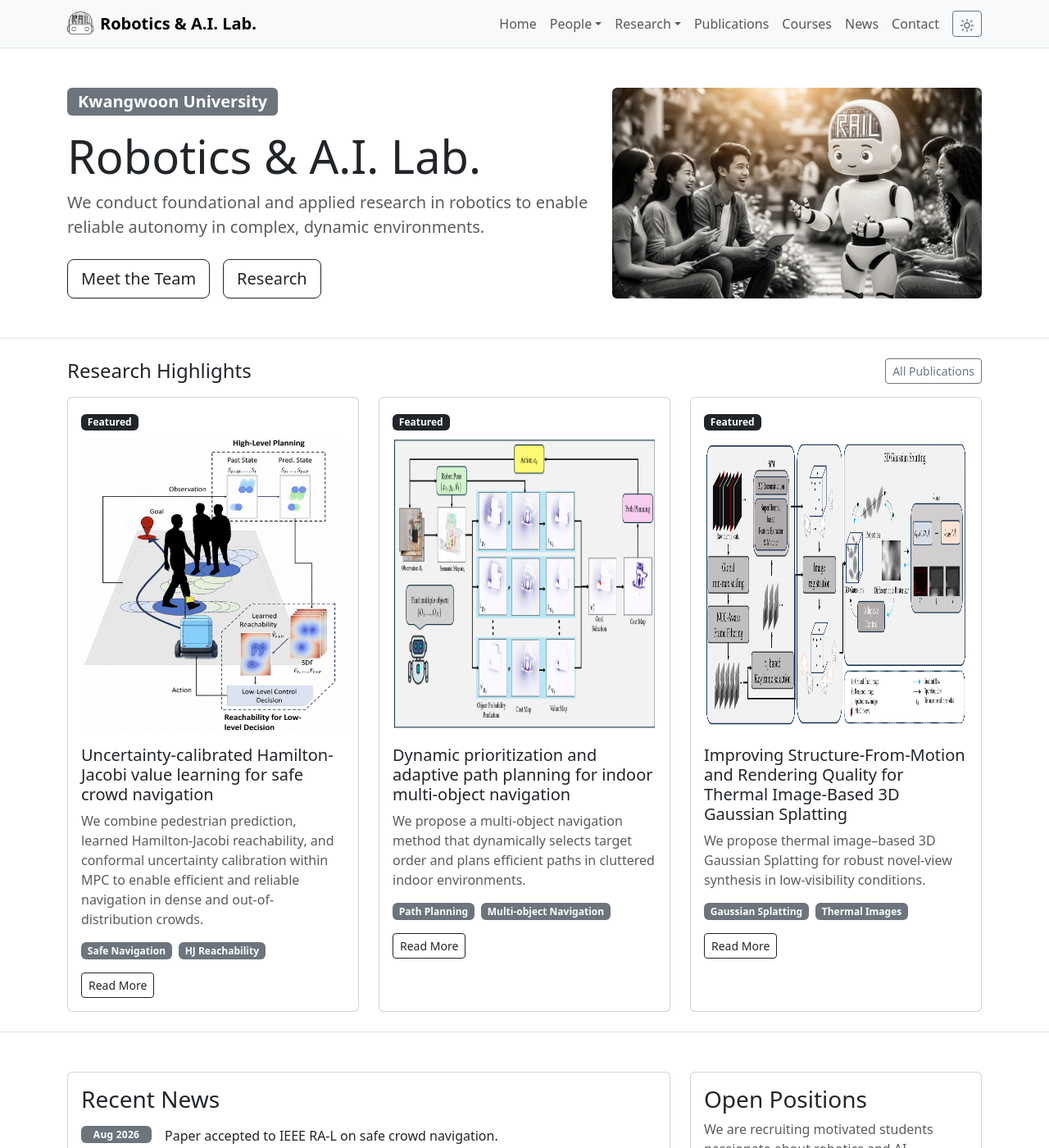
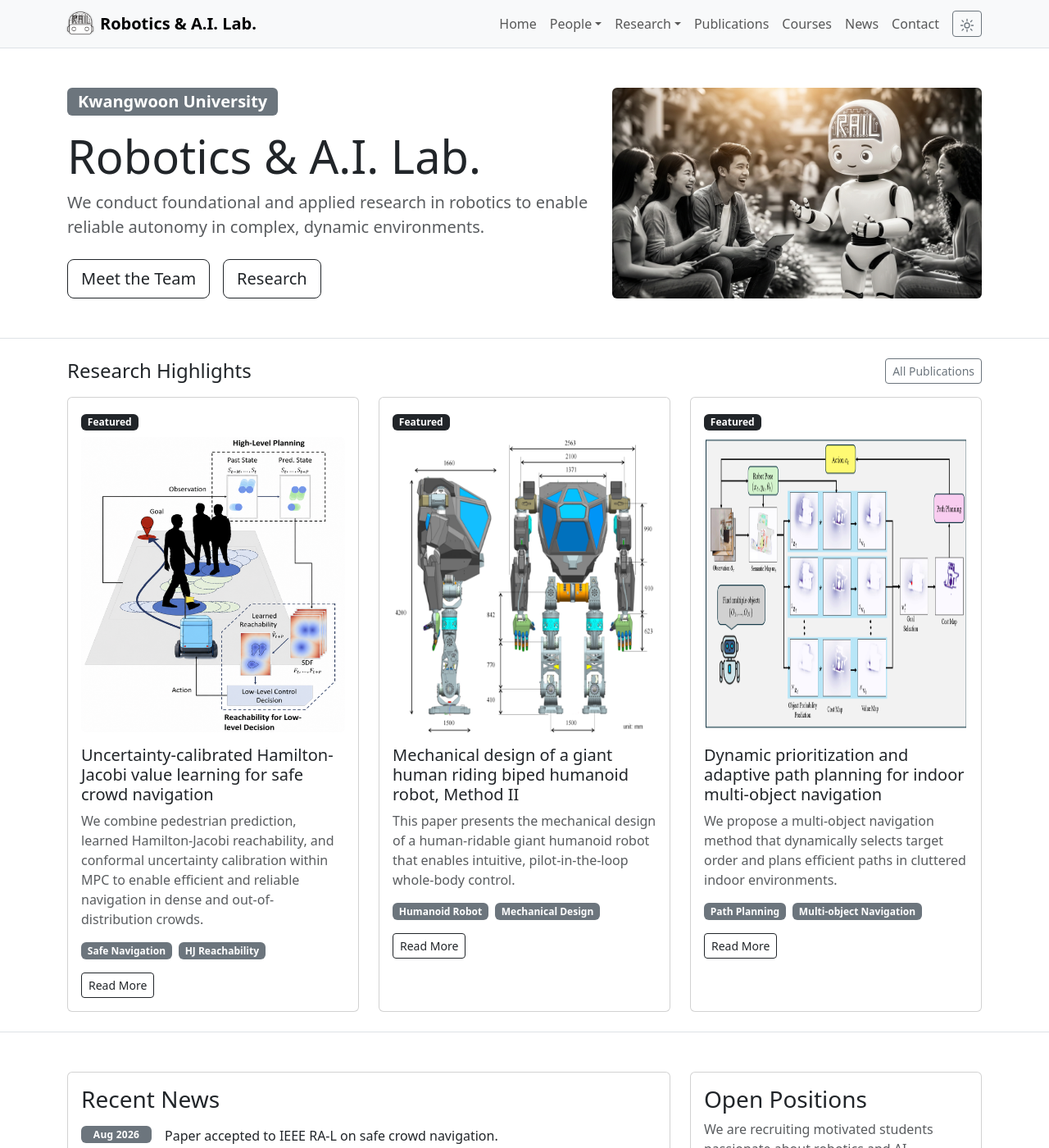
Before and after one commit to robotailab/robotailab.github.io, a Jekyll site: the page built from index.md, in a window 1280 px wide and 1400 px high. Shown: the whole window at 82% size. Built offline with Jekyll 4.4.1, drawn with Linux system fonts in a browser that asks for light colours.

Commit message:
Fix research highlight ordering

```diff
--- a/_data/publications.yml
+++ b/_data/publications.yml
@@ -2,7 +2,7 @@
   title: International Journals
   items:
     - year: 2026
-      text: 'I Made Putra Arya Winata and Junghyun Oh*, "Uncertainty-calibrated Hamilton-Jacobi value learning for safe crowd navigation," IEEE Robotics and Automation Letters (RA-L), 2026 (accepted).'
+      text: 'I Made Putra Arya Winata and Junghyun Oh*, "Uncertainty-calibrated Hamilton-Jacobi value learning for safe crowd navigation," IEEE Robotics and Automation Letters, 2026 (accepted).'
     - year: 2026
       text: 'Ill-Woo Park, Junghyun Oh, and Suhan Park*, "Mechanical design of a giant human riding biped humanoid robot, Method II," International Journal of Humanoid Robotics, vol. 23, no. 2, pp. 2650002, Mar. 2026.'
     - year: 2025
--- a/index.md
+++ b/index.md
@@ -49,12 +49,12 @@ title: Home
         <div class="card h-100">
           <div class="card-body">
             <span class="badge text-bg-dark mb-2">Featured</span>
-            <img class="img-fluid rounded mb-3 highlight-img" src="/assets/img/ij26.png" alt="Featured research image">
-            <h2 class="h5">Dynamic prioritization and adaptive path planning for indoor multi-object navigation</h2>
-            <p class="text-muted">We propose a multi-object navigation method that dynamically selects target order and plans efficient paths in cluttered indoor environments.</p>
+            <img class="img-fluid rounded mb-3 highlight-img" src="/assets/img/ij27.png" alt="Featured research image">
+            <h2 class="h5">Mechanical design of a giant human riding biped humanoid robot, Method II</h2>
+            <p class="text-muted">This paper presents the mechanical design of a human-ridable giant humanoid robot that enables intuitive, pilot-in-the-loop whole-body control.</p>
             <div class="d-flex flex-wrap gap-2 mb-3">
-              <span class="badge text-bg-secondary">Path Planning</span>
-              <span class="badge text-bg-secondary">Multi-object Navigation</span>
+              <span class="badge text-bg-secondary">Humanoid Robot</span>
+              <span class="badge text-bg-secondary">Mechanical Design</span>
             </div>
             <a class="btn btn-outline-dark btn-sm" href="/publications/">Read More</a>
           </div>
@@ -64,14 +64,12 @@ title: Home
         <div class="card h-100">
           <div class="card-body">
             <span class="badge text-bg-dark mb-2">Featured</span>
-            <img class="img-fluid rounded mb-3 highlight-img" src="/assets/img/ij25.png" alt="Featured research image">
-            <h2 class="h5">Improving Structure-From-Motion and Rendering
-Quality for Thermal Image-Based 3D Gaussian
-Splatting</h2>
-            <p class="text-muted">We propose thermal image–based 3D Gaussian Splatting for robust novel-view synthesis in low-visibility conditions.</p>
+            <img class="img-fluid rounded mb-3 highlight-img" src="/assets/img/ij26.png" alt="Featured research image">
+            <h2 class="h5">Dynamic prioritization and adaptive path planning for indoor multi-object navigation</h2>
+            <p class="text-muted">We propose a multi-object navigation method that dynamically selects target order and plans efficient paths in cluttered indoor environments.</p>
             <div class="d-flex flex-wrap gap-2 mb-3">
-              <span class="badge text-bg-secondary">Gaussian Splatting</span>
-              <span class="badge text-bg-secondary">Thermal Images</span>
+              <span class="badge text-bg-secondary">Path Planning</span>
+              <span class="badge text-bg-secondary">Multi-object Navigation</span>
             </div>
             <a class="btn btn-outline-dark btn-sm" href="/publications/">Read More</a>
           </div>
```
